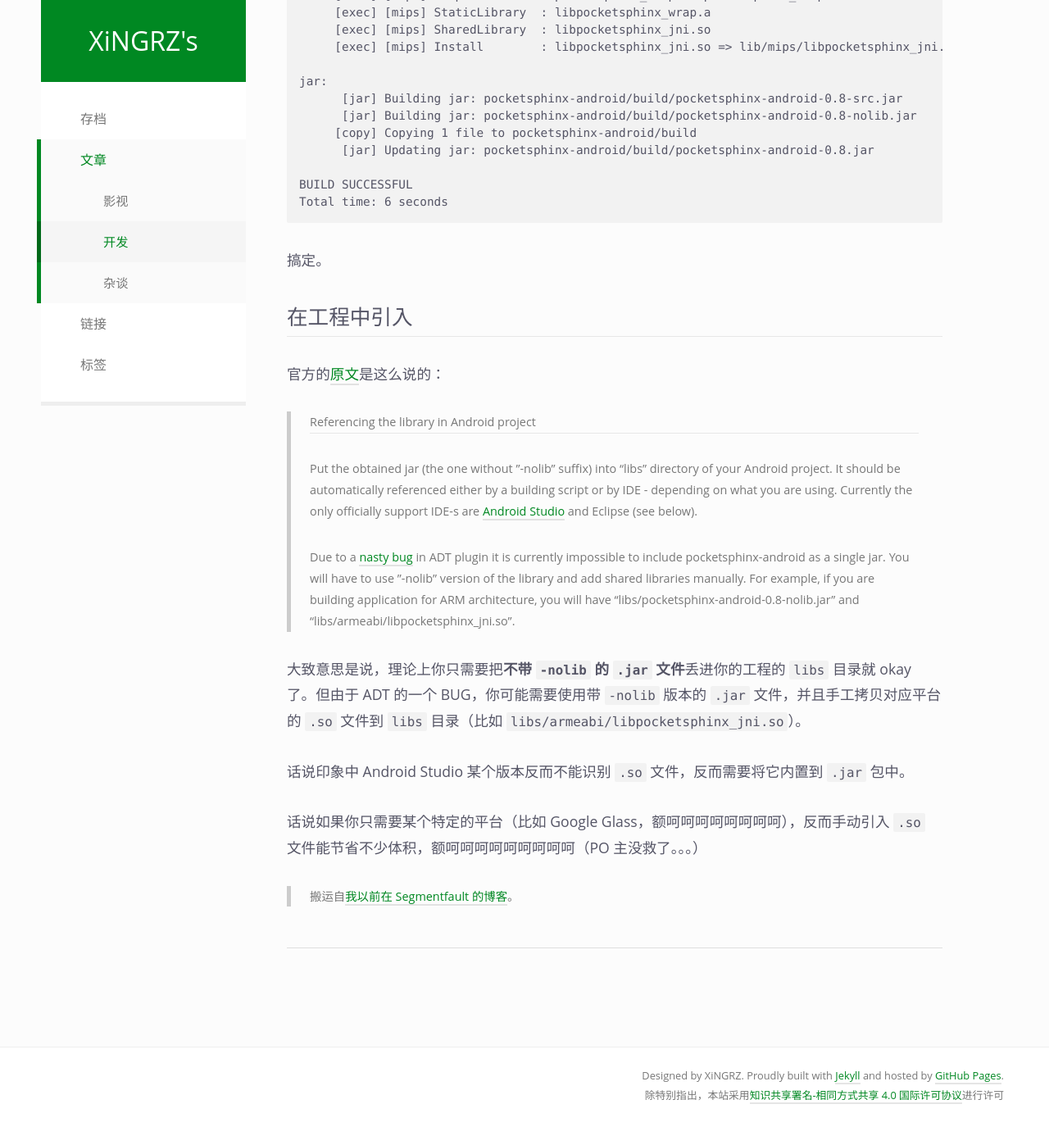
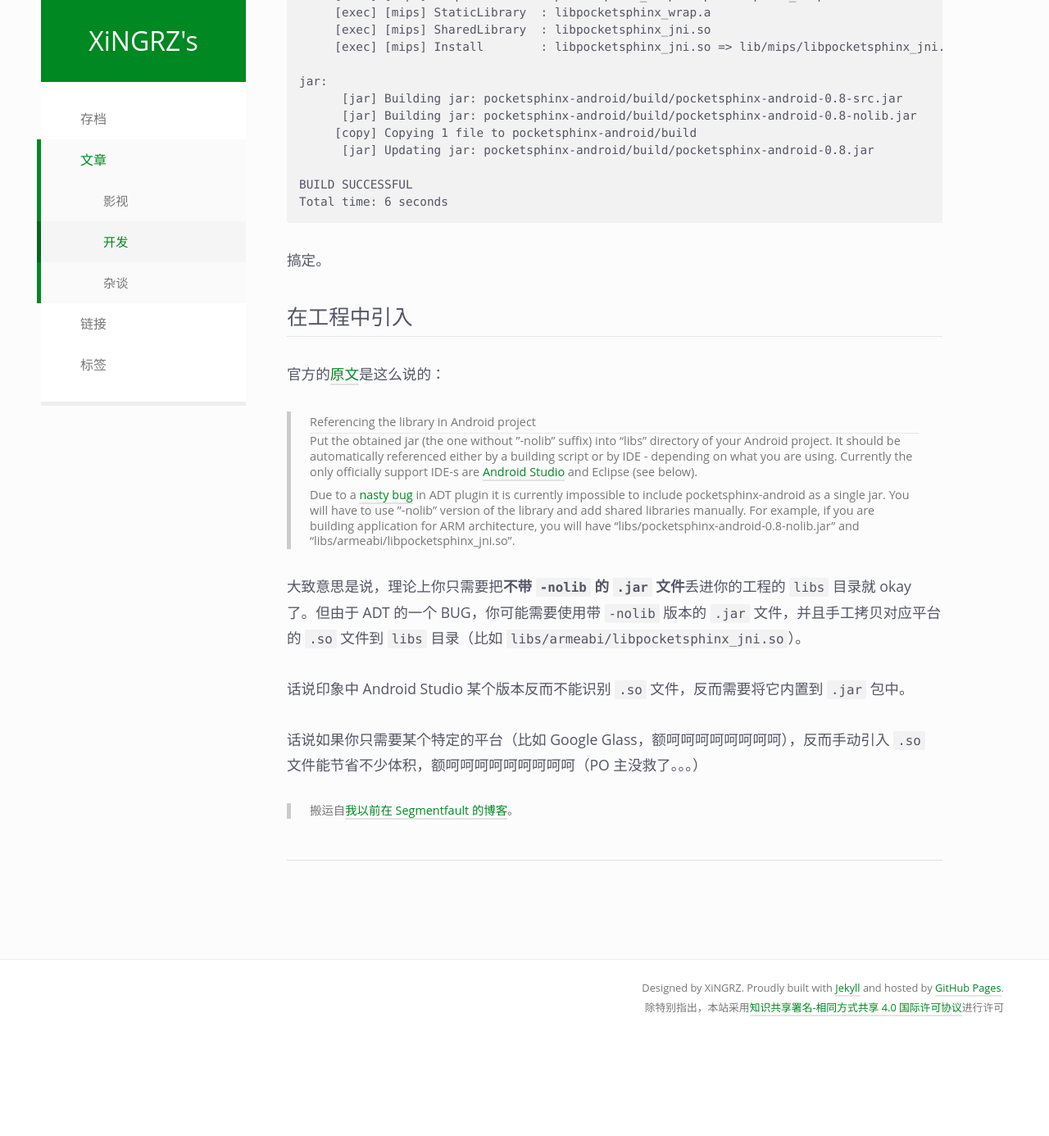
Before and after one commit to jiehg/jiehg.github.io22, a Jekyll site: the page built from _posts/2014-01-02-compile-pocketsphinx-android.md, in a window 1280 px wide and 1400 px high, scrolled down 2080 px. Shown: the top 1386 px of the window at 82% size. Built offline with Jekyll 4.4.1, drawn with Linux system fonts in a browser that asks for light colours; Markdown is read by kramdown in place of the engine named in the settings; comment, search, counter and statistics services are not loaded; after the commit the page ends 3373 px from its top, so only the background shows below that.

Commit message:
update css

```diff
--- a/_sass/_content.scss
+++ b/_sass/_content.scss
@@ -49,7 +49,6 @@
     hr, p,
     ol, ul,
     pre, blockquote {
-      font-size: 110%;
       padding: 0;
       margin: 30px 0;
       line-height: 1.8;
@@ -70,18 +69,17 @@
     }
 
     h4 {
+      font-size: 110%;
       font-weight: bold;
     }
 
-    hr {
-      display: block;
-      height: 4px;
-      border: none;
-      background: #DFDFDF;
+    p {
+      font-size: 110%;
     }
 
     ul, ol {
       padding-left: 2em;
+      font-size: 100%;
 
       &.inline {
         list-style: none;
@@ -90,21 +88,6 @@
         li {
           display: inline-block;
         }
-      }
-
-      li {
-        padding: 0;
-        margin: 0;
-      }
-    }
-
-    li {
-      > p,
-      > pre,
-      > blockquote {
-        margin-top: 0;
-        margin-bottom: 10px;
-        line-height: 1.5;
       }
     }
 
@@ -117,7 +100,6 @@
     }
 
     pre {
-      font-size: inherit;
       overflow-x: scroll;
       line-height: 20px;
       background: #F2F2F2;
@@ -141,10 +123,39 @@
       * {
         font-size: inherit;
       }
+
+      p {
+        margin-top: 0;
+        margin-bottom: 10px;
+        line-height: 1.3;
+      }
     }
 
     img {
       max-width: 60%;
+    }
+
+    hr {
+      display: block;
+      height: 4px;
+      border: none;
+      background: #DFDFDF;
+    }
+
+    li {
+      &,
+      > p,
+      > pre,
+      > blockquote {
+        margin-top: 0;
+        margin-bottom: 10px;
+        line-height: 1.5;
+        font-size: inherit;
+      }
+
+      > blockquote {
+        font-size: 90%;
+      }
     }
   }
 
```
